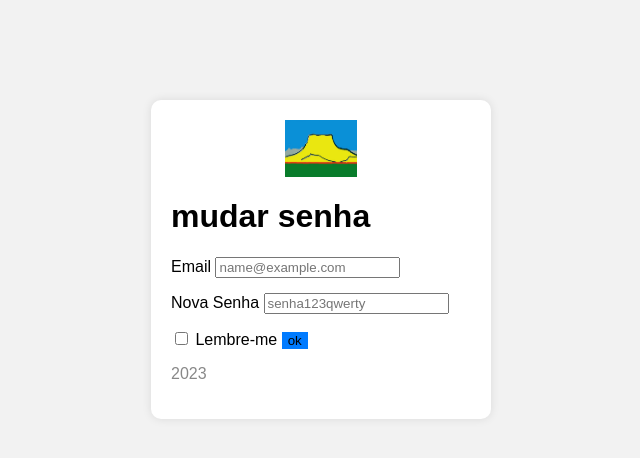
After one commit to LuzKramer/rrconcursos, a PHP site: page /control/editsenha.php in a window 1280 px wide. The commit adds this page. Shown: the top 458 px of the page, without its empty margins (319-959 px from the left). Run offline with PHP 8.4, Linux system fonts and the light colour scheme.

Commit message:
0.26 pass change work but alerts dont

```diff
--- /dev/null
+++ b/control/editsenha.php
@@ -0,0 +1,140 @@
+<!DOCTYPE html>
+<html lang="en">
+
+<head>
+    <meta charset="UTF-8">
+    <meta name="viewport" content="width=device-width, initial-scale=1.0">
+    <title>mudar senha</title>
+    <style>
+        body {
+            font-family: Arial, sans-serif;
+            background-color: #f2f2f2;
+        }
+
+        .top-bar {
+            text-align: right;
+            padding: 10px;
+        }
+
+        .login-box {
+            background-color: #ffffff;
+            width: 300px;
+            margin: 0 auto;
+            padding: 20px;
+            border-radius: 10px;
+            margin-top: 100px;
+            box-shadow: 0px 0px 10px rgba(0, 0, 0, 0.1);
+        }
+
+        .login-box img {
+            display: block;
+            margin: 0 auto;
+            margin-bottom: 20px;
+        }
+
+        .form-floating {
+            margin-bottom: 15px;
+        }
+
+        .form-check {
+            margin-bottom: 15px;
+        }
+
+        .btn-primary {
+            background-color: #007bff;
+            border: none;
+            transition: background-color 0.3s ease;
+        }
+
+        .btn-primary:hover {
+            background-color: #0056b3;
+        }
+
+        .text-body-secondary {
+            color: #888;
+        }
+    </style>
+
+</head>
+
+<body>
+    <div class="login-box">
+        <img src="../view/img/rr.jpeg" alt="" width="72" height="57">
+        <h1 class="h3 mb-3 fw-normal">mudar senha </h1>
+
+        <form method="post" id="meuFormulario" onsubmit="return verificarFormulario()">
+            <div class="form-floating">
+                <label for="floatingInput">Email</label>
+                <input type="email" class="form-control" id="floatingInput" placeholder="name@example.com" name="email">
+            </div>
+            <div class="form-floating">
+                <label for="floatingPassword"> Nova Senha</label>
+                <input type="password" class="form-control" id="floatingPassword" placeholder="senha123qwerty" name="password">
+            </div>
+
+            <div class="form-check text-start">
+                <input class="form-check-input" type="checkbox" value="remember-me" id="flexCheckDefault">
+                <label class="form-check-label" for="flexCheckDefault">
+                    Lembre-me
+                </label </div>
+                <button class="btn btn-primary w-100 py-2" name="mudar" type="submit">ok</button>
+        </form>
+
+        <p class="mt-5 mb-3 text-body-secondary">2023</p>
+    </div>
+    <script>
+        function verificarFormulario() {
+            var email = document.getElementById("floatingInput").value;
+            var senha = document.getElementById("floatingPassword").value;
+
+            if (email === "") {
+                alert("Por favor, preencha o campo Email");
+                return false;
+            }
+
+            if (senha === "") {
+                alert("Por favor, preencha o campo Senha");
+                return false;
+            }
+
+            return true;
+        }
+    </script>
+</body>
+
+</html>
+<?php
+
+
+include('conection.php');
+
+if (isset($_POST['mudar'])) {
+
+    $email = $mysqli->real_escape_string($_POST['email']);
+    $password = $mysqli->real_escape_string($_POST['password']);
+    $senha = password_hash($password, PASSWORD_DEFAULT);
+
+
+
+    $stmt = $mysqli->prepare("UPDATE  tb_login SET senha = ? WHERE email = ? ");
+    $stmt->bind_param("ss", $senha, $email);
+
+    if ($stmt->execute()) {
+        if (!isset($_SESSION)) {
+            session_start();
+        }
+        $_SESSION['nome'] = $user['nome'];
+        $_SESSION['nivel'] = 2;
+
+        echo "<script>alert(' senha alterada !!! ')</script>";
+
+        header("Location: questoes.php");
+        exit();
+    } else {
+        echo "Erro ao mudar senha : " . $mysqli->error;
+    }
+    $stmt->close();
+    $mysqli->close();
+}
+
+?>
```
Also changed, not shown: control/ajuda.php (+50 -0 lines), control/cadastro.php (+11 -4 lines), control/login.php (+4 -3 lines), index.php (+15 -22 lines), view/style.css (+16 -12 lines).
